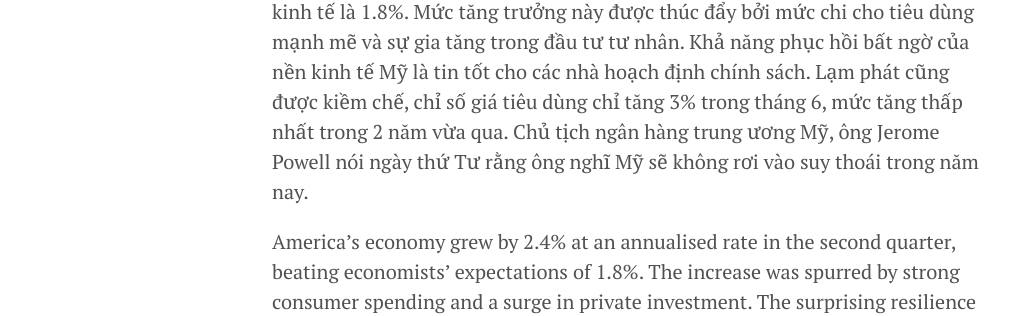
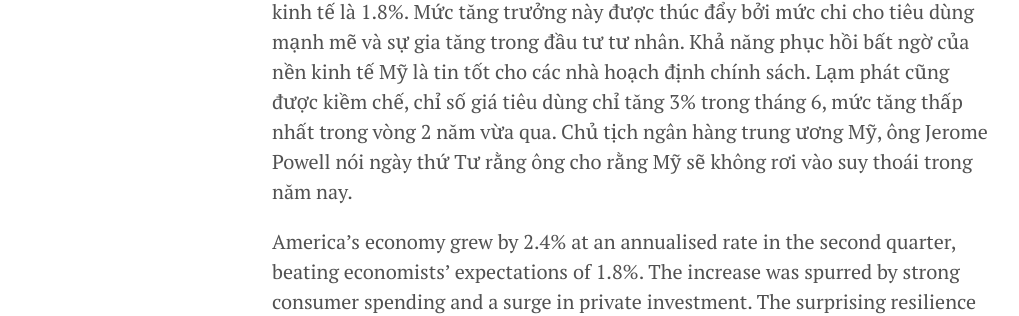
Before and after one commit to longnt2810/longnt2810.github.io, a Jekyll site: the page built from _posts/2023-07-27-The-Economist-The-World-in-Brief.md, in a window 1280 px wide. Shown: the part 265-581 px from the top of the page, without its empty margins (8-1027 px from the left). Built offline with Jekyll 4.4.1, drawn with Linux system fonts in a browser that asks for light colours; some of the changed text lies outside the part shown.

Commit message:
Update content

```diff
--- a/_posts/2023-07-27-The-Economist-The-World-in-Brief.md
+++ b/_posts/2023-07-27-The-Economist-The-World-in-Brief.md
@@ -3,7 +3,7 @@ layout: post
 title: 27/07/2023 - The World in Brief
 ---
 
-Kinh tế Mỹ tăng trưởng 2.4% trong quý 2, cao hơn mức kỳ vọng của các nhà kinh tế là 1.8%. Mức tăng trưởng này được thúc đẩy bởi mức chi cho tiêu dùng mạnh mẽ và sự gia tăng trong đầu tư tư nhân. Khả năng phục hồi bất ngờ của nền kinh tế Mỹ là tin tốt cho các nhà hoạch định chính sách. Lạm phát cũng được kiềm chế, chỉ số giá tiêu dùng chỉ tăng 3% trong tháng 6, mức tăng thấp nhất trong 2 năm vừa qua. Chủ tịch ngân hàng trung ương Mỹ, ông Jerome Powell nói ngày thứ Tư rằng ông nghĩ Mỹ sẽ không rơi vào suy thoái trong năm nay.
+Kinh tế Mỹ tăng trưởng 2.4% trong quý 2, cao hơn mức kỳ vọng của các nhà kinh tế là 1.8%. Mức tăng trưởng này được thúc đẩy bởi mức chi cho tiêu dùng mạnh mẽ và sự gia tăng trong đầu tư tư nhân. Khả năng phục hồi bất ngờ của nền kinh tế Mỹ là tin tốt cho các nhà hoạch định chính sách. Lạm phát cũng được kiềm chế, chỉ số giá tiêu dùng chỉ tăng 3% trong tháng 6, mức tăng thấp nhất trong vòng 2 năm vừa qua. Chủ tịch ngân hàng trung ương Mỹ, ông Jerome Powell nói ngày thứ Tư rằng ông cho rằng Mỹ sẽ không rơi vào suy thoái trong năm nay.
 
 America’s economy grew by 2.4% at an annualised rate in the second quarter, beating economists’ expectations of 1.8%. The increase was spurred by strong consumer spending and a surge in private investment. The surprising resilience of America’s economy is good news for policymakers. Inflation is easing too: consumer prices rose by just 3% in June, the smallest increase in over two years. On Wednesday Jerome Powell, chair of America’s central bank, said that he no longer expects the country to fall into a recession this year.
 
```
